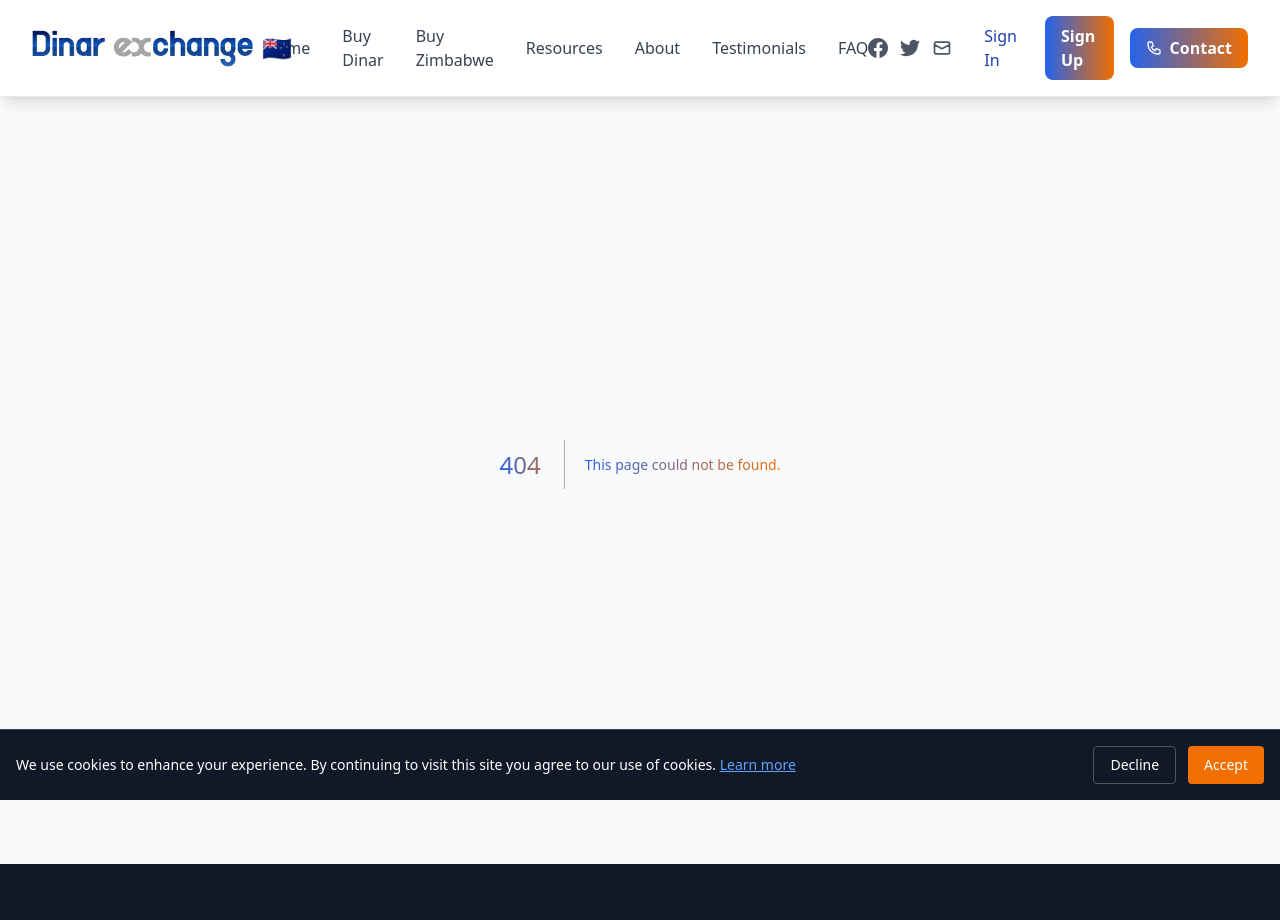
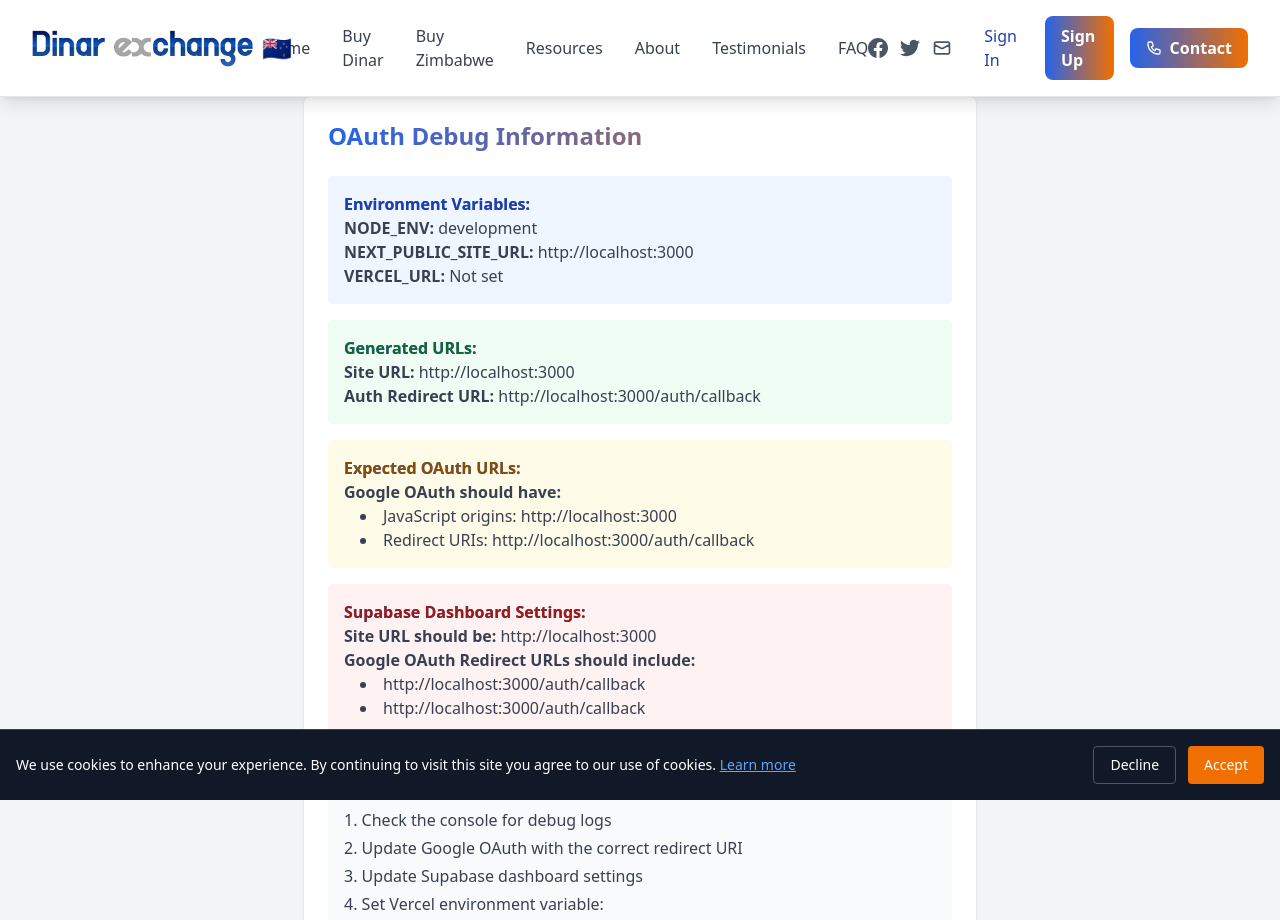
Before and after one commit to shanzantrik/dinarexchange, a Next.js app: page /debug in a window 1280 px wide. Before the commit this address had no page. Shown: the top 920 px of the page. Built offline with nearby package versions, Linux system fonts and the light colour scheme.

Commit message:
Add OAuth debug logging and debug page to identify redirect URL issues

```diff
--- a/app/auth/signin/page.tsx
+++ b/app/auth/signin/page.tsx
@@ -32,6 +32,14 @@ function SignInForm() {
 
     return () => subscription.unsubscribe()
   }, [supabase?.auth, router, redirectedFrom])
+
+  // Debug: Log the redirect URL
+  const redirectUrl = `${getAuthRedirectUrl()}?redirectedFrom=${redirectedFrom}`
+  console.log('🔍 Debug - Redirect URL:', redirectUrl)
+  console.log('🔍 Debug - Site URL:', getAuthRedirectUrl().replace('/auth/callback', ''))
+  console.log('🔍 Debug - NODE_ENV:', process.env.NODE_ENV)
+  console.log('🔍 Debug - NEXT_PUBLIC_SITE_URL:', process.env.NEXT_PUBLIC_SITE_URL)
+  console.log('🔍 Debug - VERCEL_URL:', process.env.VERCEL_URL)
 
   return (
     <div className="min-h-screen bg-gradient-to-br from-gray-50 via-primary-50 to-orange-50 flex items-center justify-center px-4 py-12">
@@ -124,7 +132,7 @@ function SignInForm() {
               },
             }}
             providers={['google']}
-            redirectTo={`${getAuthRedirectUrl()}?redirectedFrom=${redirectedFrom}`}
+            redirectTo={redirectUrl}
           />
           )}
         </motion.div>
--- /dev/null
+++ b/app/debug/page.tsx
@@ -0,0 +1,60 @@
+'use client'
+
+import { getAuthRedirectUrl, getSiteUrl } from '@/lib/utils'
+
+export default function DebugPage() {
+  const siteUrl = getSiteUrl()
+  const authRedirectUrl = getAuthRedirectUrl()
+
+  return (
+    <div className="min-h-screen bg-gray-100 p-8">
+      <div className="max-w-2xl mx-auto bg-white rounded-lg shadow p-6">
+        <h1 className="text-2xl font-bold mb-6">OAuth Debug Information</h1>
+
+        <div className="space-y-4">
+          <div className="bg-blue-50 p-4 rounded">
+            <h2 className="font-semibold text-blue-800">Environment Variables:</h2>
+            <p><strong>NODE_ENV:</strong> {process.env.NODE_ENV}</p>
+            <p><strong>NEXT_PUBLIC_SITE_URL:</strong> {process.env.NEXT_PUBLIC_SITE_URL || 'Not set'}</p>
+            <p><strong>VERCEL_URL:</strong> {process.env.VERCEL_URL || 'Not set'}</p>
+          </div>
+
+          <div className="bg-green-50 p-4 rounded">
+            <h2 className="font-semibold text-green-800">Generated URLs:</h2>
+            <p><strong>Site URL:</strong> {siteUrl}</p>
+            <p><strong>Auth Redirect URL:</strong> {authRedirectUrl}</p>
+          </div>
+
+          <div className="bg-yellow-50 p-4 rounded">
+            <h2 className="font-semibold text-yellow-800">Expected OAuth URLs:</h2>
+            <p><strong>Google OAuth should have:</strong></p>
+            <ul className="list-disc list-inside ml-4">
+              <li>JavaScript origins: {siteUrl}</li>
+              <li>Redirect URIs: {authRedirectUrl}</li>
+            </ul>
+          </div>
+
+          <div className="bg-red-50 p-4 rounded">
+            <h2 className="font-semibold text-red-800">Supabase Dashboard Settings:</h2>
+            <p><strong>Site URL should be:</strong> {siteUrl}</p>
+            <p><strong>Google OAuth Redirect URLs should include:</strong></p>
+            <ul className="list-disc list-inside ml-4">
+              <li>{authRedirectUrl}</li>
+              <li>http://localhost:3000/auth/callback</li>
+            </ul>
+          </div>
+        </div>
+
+        <div className="mt-6 p-4 bg-gray-50 rounded">
+          <h3 className="font-semibold mb-2">Next Steps:</h3>
+          <ol className="list-decimal list-inside space-y-1">
+            <li>Check the console for debug logs</li>
+            <li>Update Google OAuth with the correct redirect URI</li>
+            <li>Update Supabase dashboard settings</li>
+            <li>Set Vercel environment variable: NEXT_PUBLIC_SITE_URL={siteUrl}</li>
+          </ol>
+        </div>
+      </div>
+    </div>
+  )
+}
```
